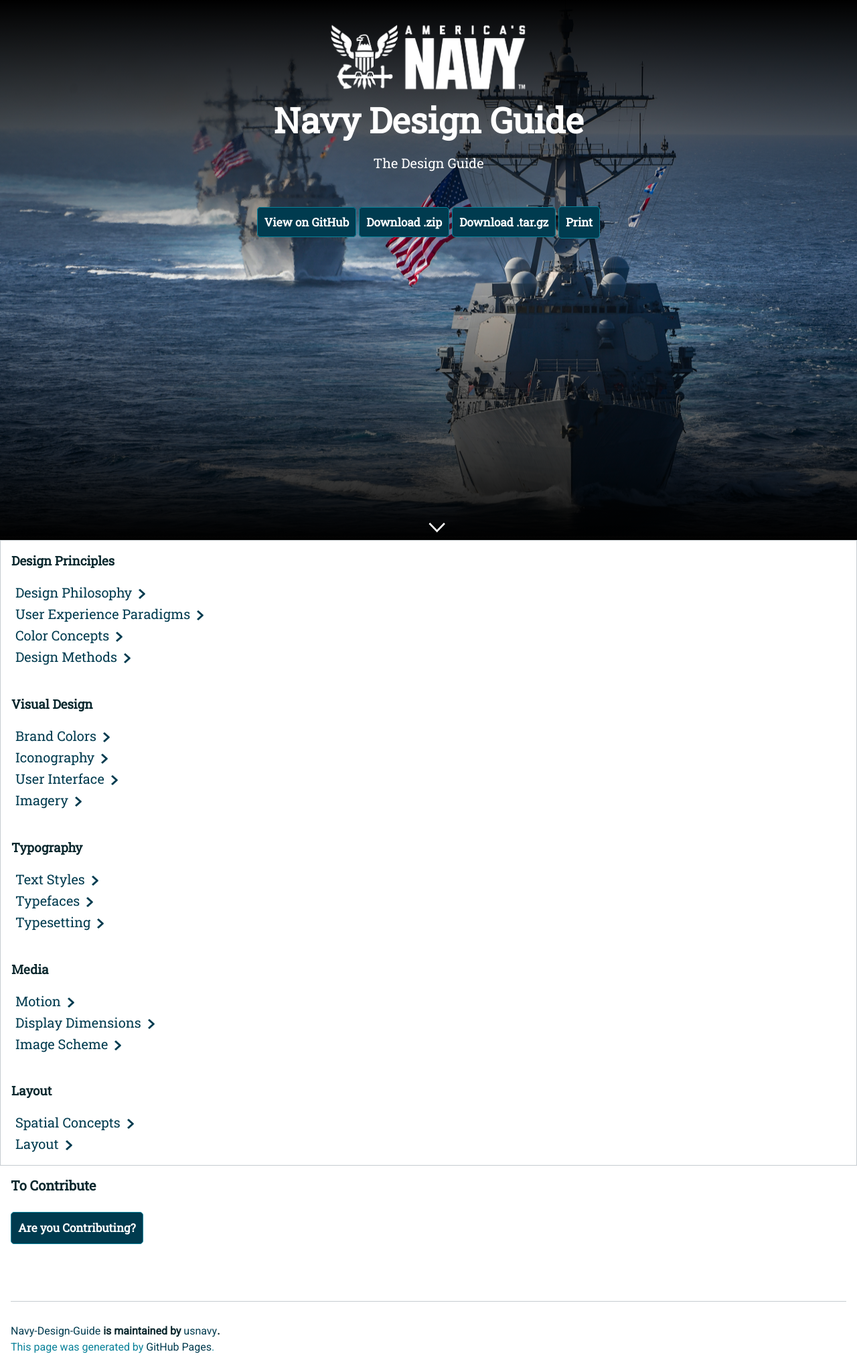
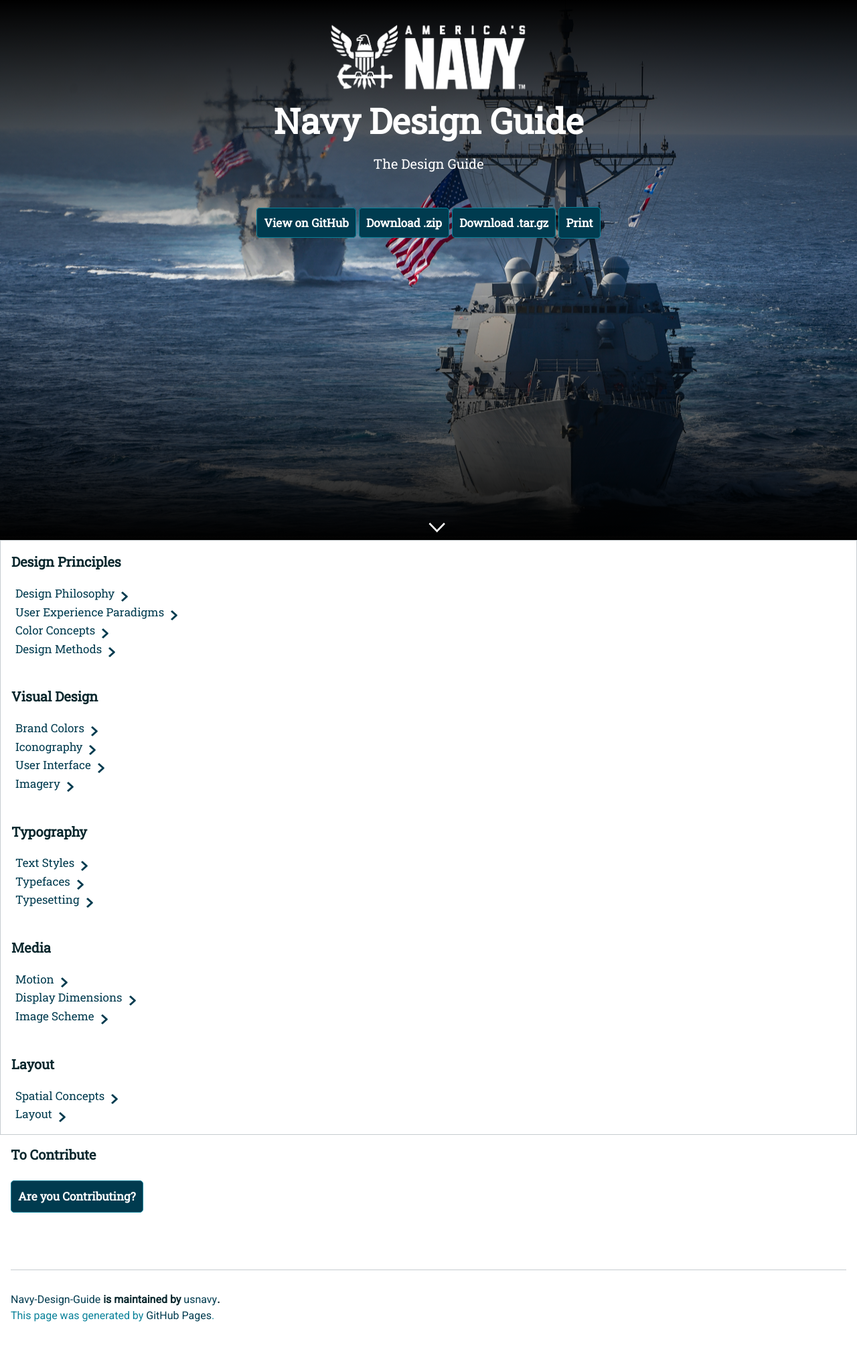
Before and after one commit to usnavy/Navy-Design-Guide, a Jekyll site: the page built from index.md, in a window 1280 px wide. Shown: the whole page at 67% size. Built offline with Jekyll 4.4.1, drawn with Linux system fonts in a browser that asks for light colours; nearby versions of some CDN libraries; our own code applies the rules of GitHub Pages for plain Markdown files; after the commit the page ends 1992 px from its top, so only the background shows below that.

Commit message:
Update jekyll-design.scss

```diff
--- a/_sass/jekyll-design.scss
+++ b/_sass/jekyll-design.scss
@@ -28,7 +28,7 @@ body {
   padding: 0;
   margin: 0;
   font-family: 'Roboto', sans-serif;
-  font-size: 16px;
+  font-size: 17px;
   line-height: 1.5;
   color: $body-text-color;
   overflow-x: hidden;
@@ -574,7 +574,7 @@ a strong:hover {
   color: #003b4f;
   font-family: 'Roboto Slab';
   font-weight: 400;
-  font-size: 20px;
+  font-size: 17px;
   float: left;
 }
 
```
